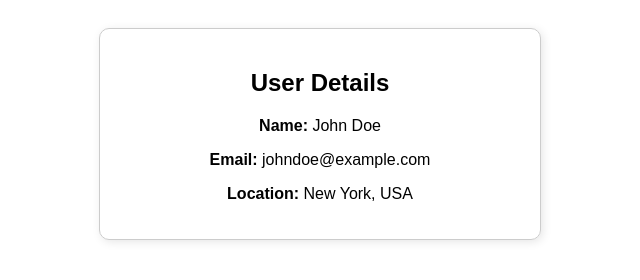
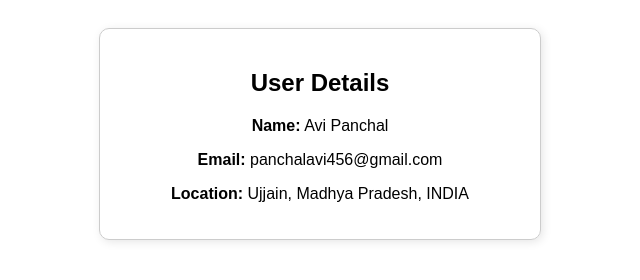
Before and after one commit to panchalravi756/user-details-page, a plain HTML site: page index.html in a window 1280 px wide. Shown: the whole page, without its empty margins (320-960 px from the left). Drawn offline with Linux system fonts and the light colour scheme.

Commit message:
Update index.html

```diff
--- a/index.html
+++ b/index.html
@@ -23,9 +23,9 @@
 <body>
     <div class="container">
         <h2>User Details</h2>
-        <p><strong>Name:</strong> John Doe</p>
-        <p><strong>Email:</strong> johndoe@example.com</p>
-        <p><strong>Location:</strong> New York, USA</p>
+        <p><strong>Name:</strong> Avi Panchal </p>
+        <p><strong>Email:</strong> panchalavi456@gmail.com</p>
+        <p><strong>Location:</strong> Ujjain, Madhya Pradesh, INDIA</p>
     </div>
 </body>
 </html>
```
